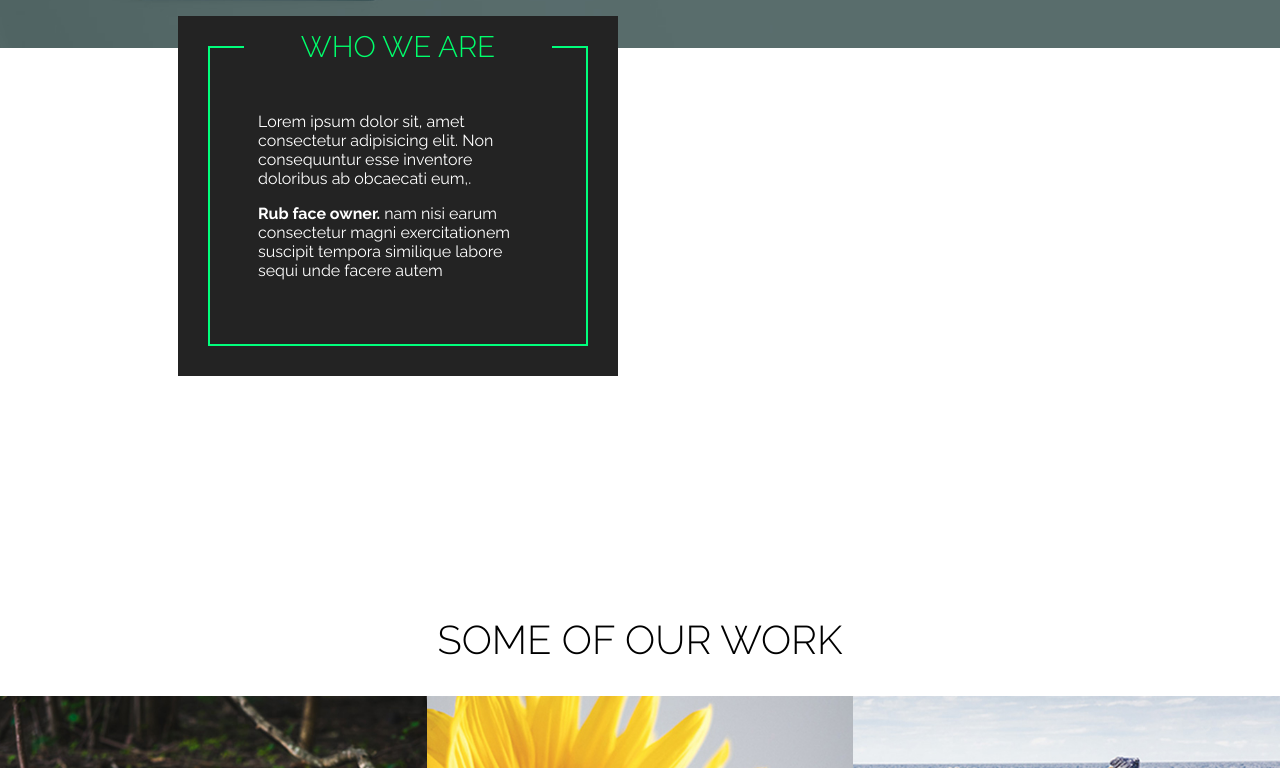
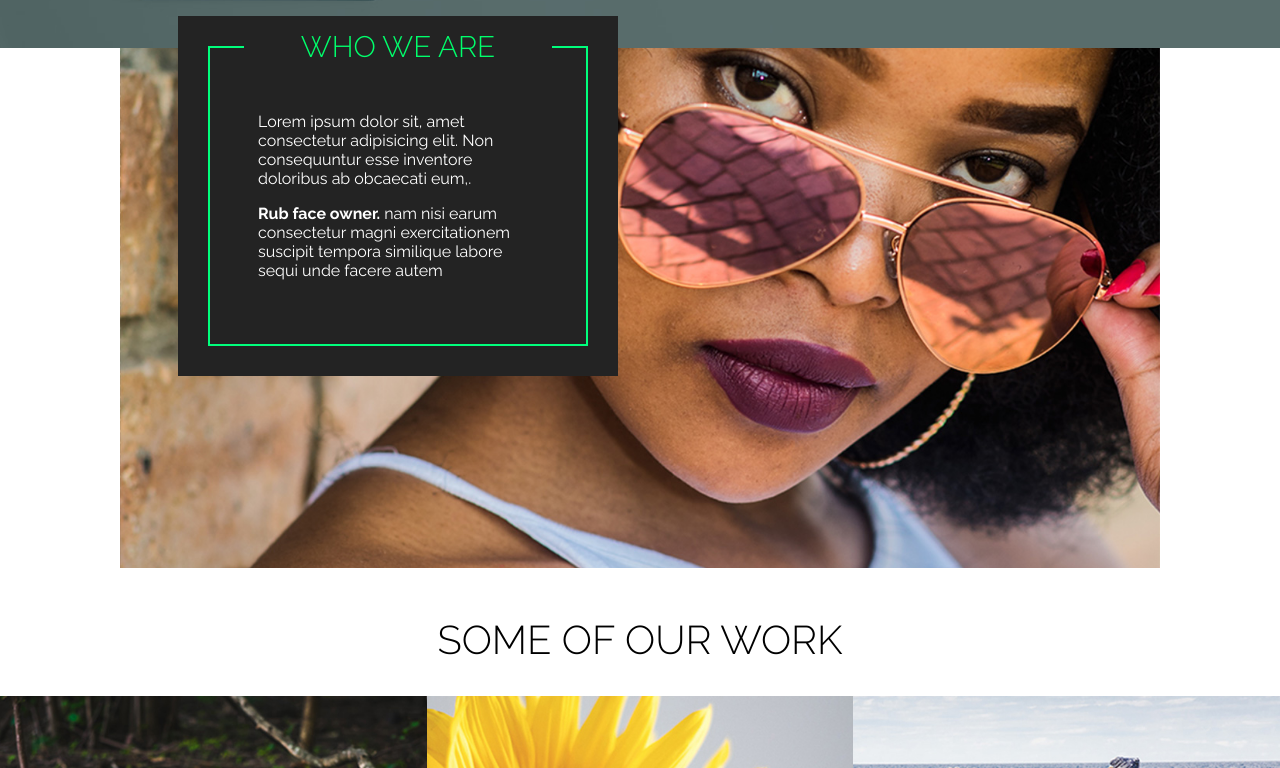
Before and after one commit to CompScHd/Responsive-Page, a plain HTML site: page index.html in a window 1280 px wide. Shown: the part 752-1520 px from the top of the page. Drawn offline with Linux system fonts and the light colour scheme.

Commit message:
fix:css absolute path

```diff
--- a/css/styles.css
+++ b/css/styles.css
@@ -255,7 +255,7 @@ nav a:focus {
     }
 
     .home-about {
-        background-image: url(s../img/who-we-are.jpg);
+        background-image: url(../img/who-we-are.jpg);
         background-size: no-repeat;
         background-position: center;
         background-size: cover;
```
